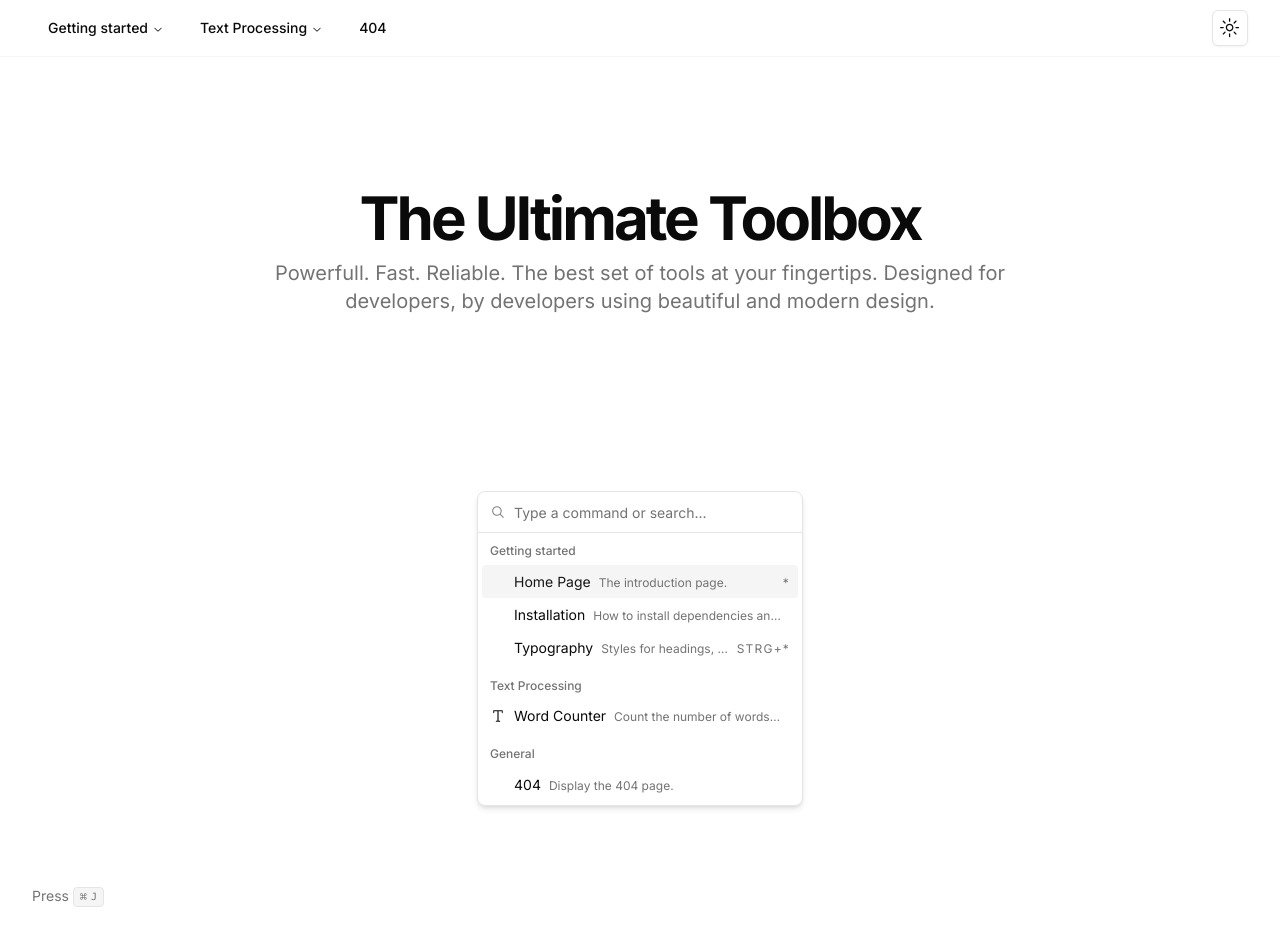
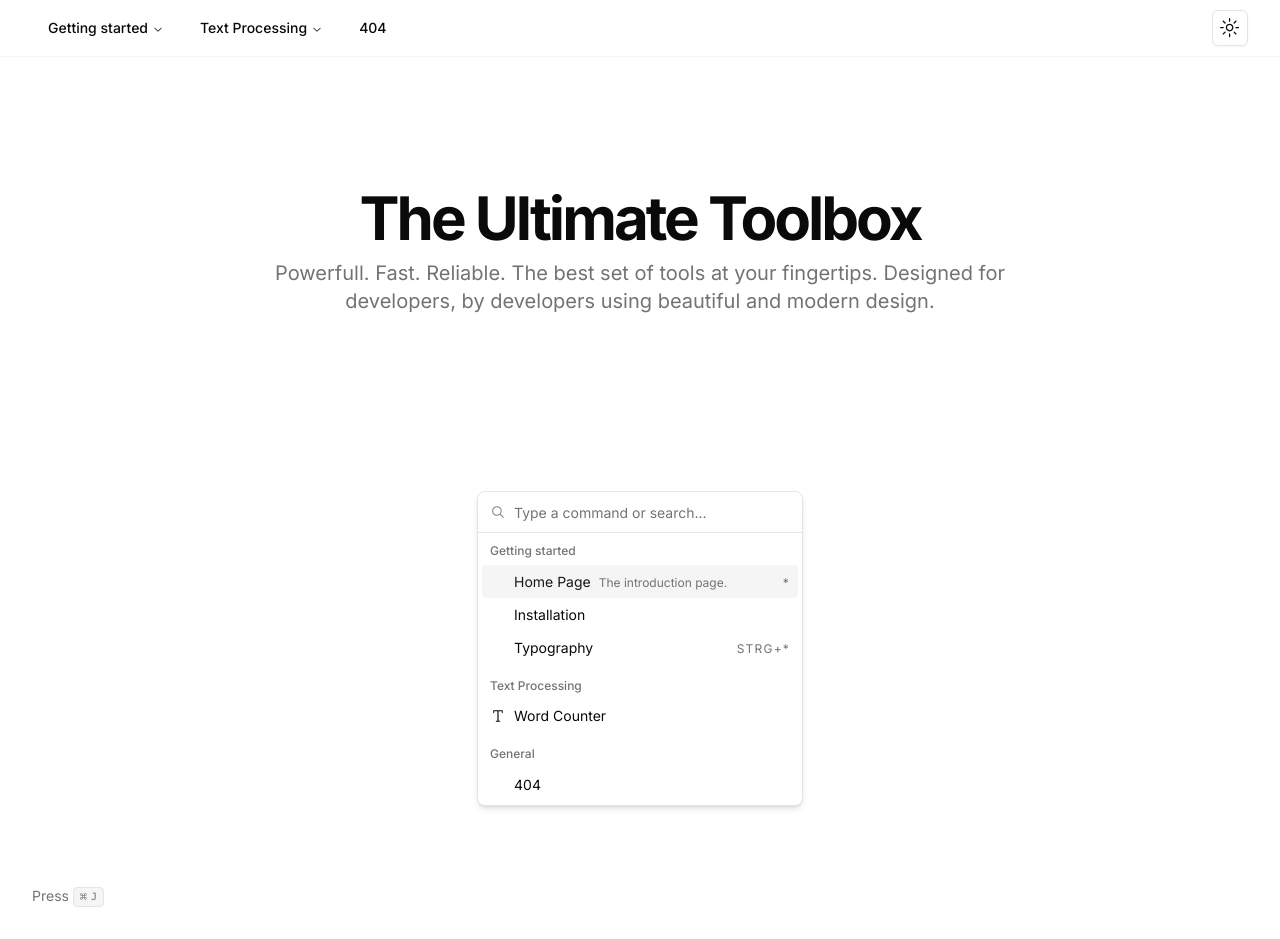
Before and after one commit to kashka-toolbox/open-toolbox, a Next.js app: page / in a window 1280 px wide. Built offline with nearby package versions, Linux system fonts and the light colour scheme.

Commit message:
add: description on hover to CMD-Nav

```diff
--- a/src/components/ui/CommandAndNavigationCommand.tsx
+++ b/src/components/ui/CommandAndNavigationCommand.tsx
@@ -29,11 +29,11 @@ export function CommandAndNavigationCommand() {
                     if (subItem.href) router.push(subItem.href);
                   }}
                   key={subIndex}
-                  className="hover:cursor-pointer flex flex-row items-baseline overflow-hidden text-nowrap"
+                  className="hover:cursor-pointer flex flex-row items-baseline overflow-hidden text-nowrap group/cmd"
                 >
                   {subItem.icon ? <subItem.icon className="mr-2 h-4 w-4 min-w-4 place-self-center" /> : <div className="mr-2 h-4 w-4 min-w-4" />}
-                  <span className="text-nowrap">{subItem.title}</span>
-                  <span className="text-muted-foreground pl-2 text-xs text-ellipsis overflow-hidden min-w-0">{subItem.description}</span>
+                  <span className="text-nowrap inline-block">{subItem.title}</span>
+                  <span className="text-muted-foreground pl-2 text-xs text-ellipsis overflow-hidden min-w-0 transition-opacity duration-100 opacity-0 group-data-[selected='true']/cmd:opacity-100">{subItem.description}</span>
                   <CommandShortcut className="w-fit pl-2">{subItem.shortcut}</CommandShortcut>
                 </CommandItem>
               ))}
```
